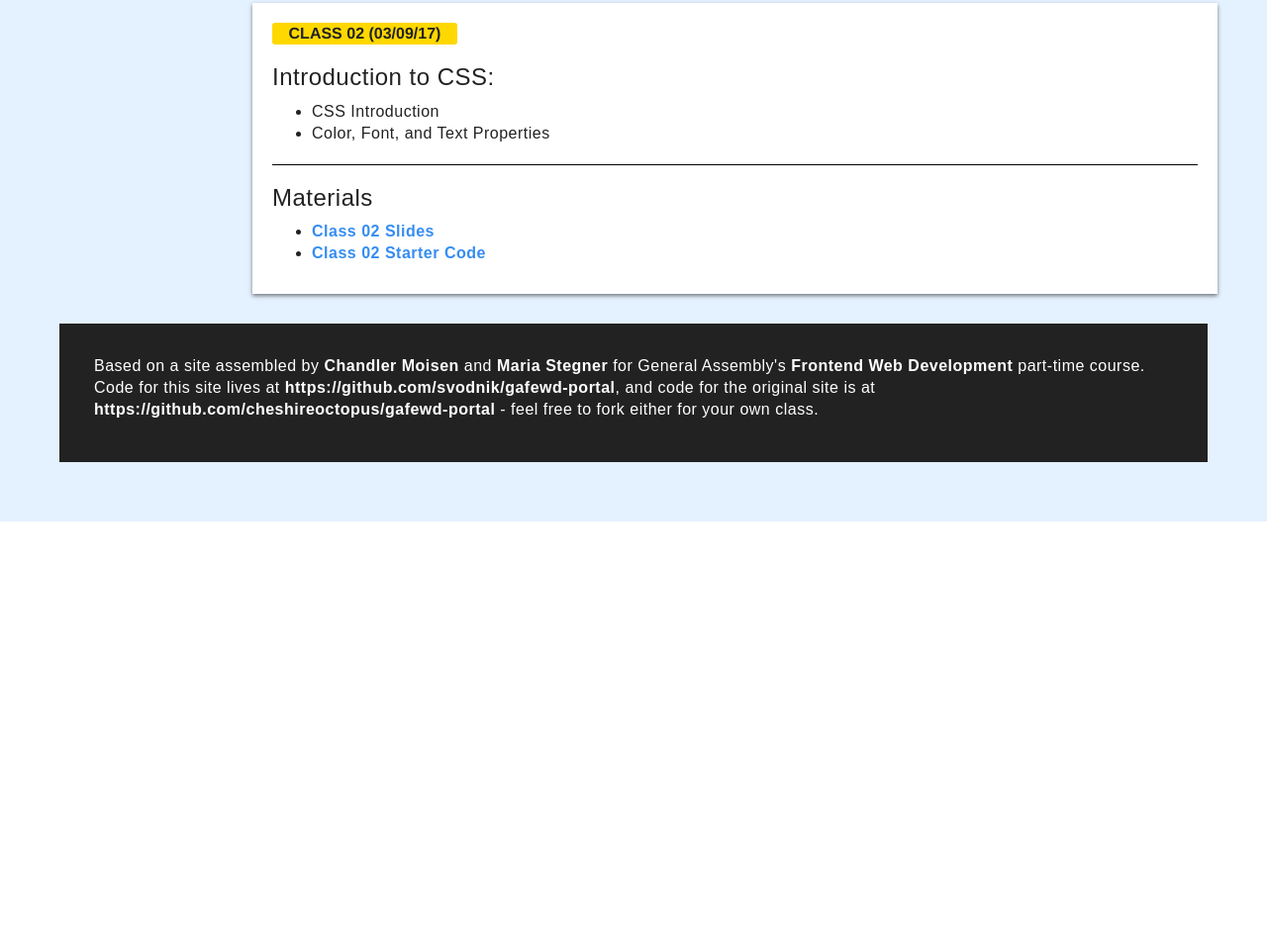
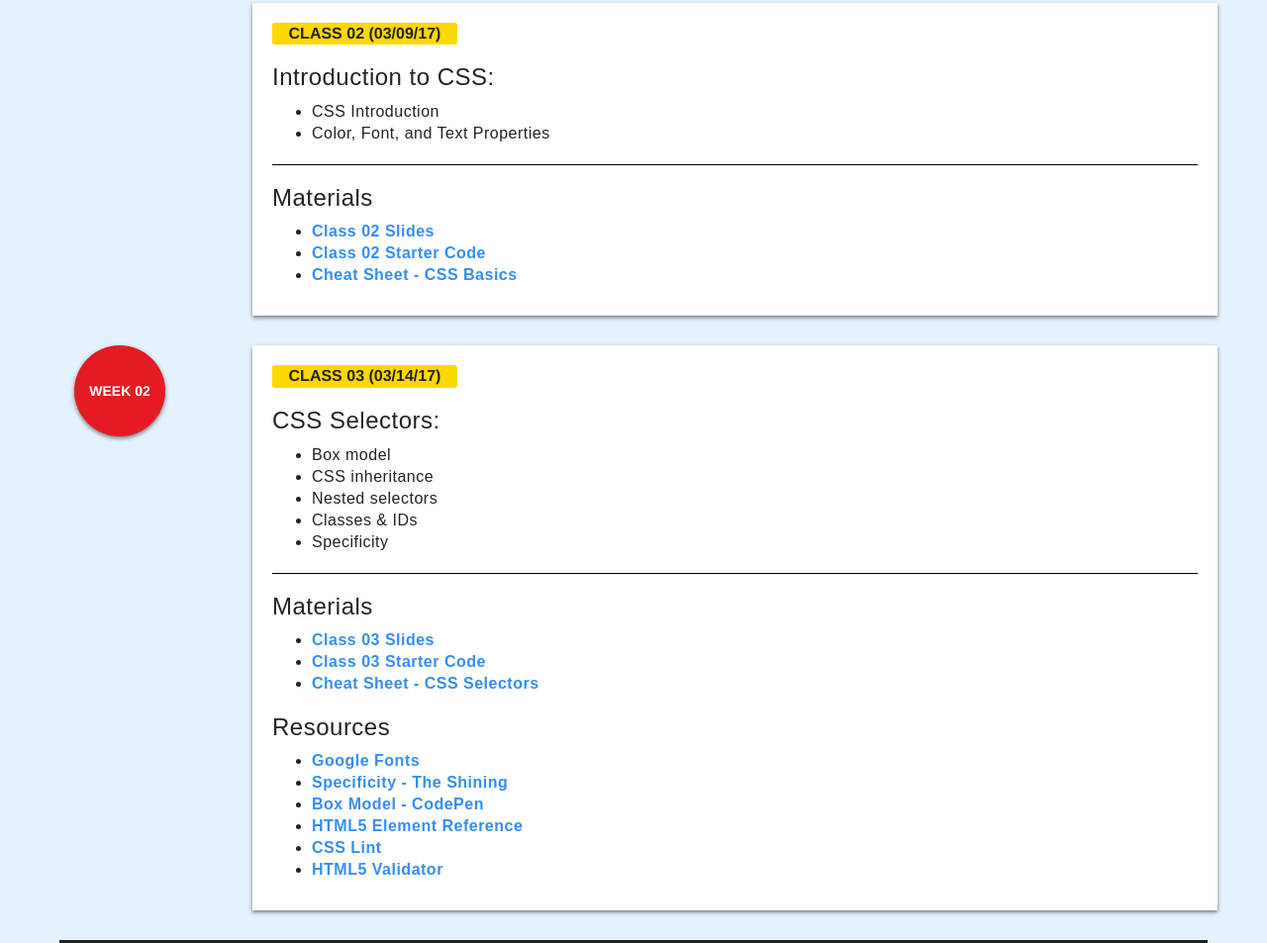
Before and after one commit to svodnik/svodnik.github.io, a plain HTML site: page fewd54/pages/lessons.html in a window 1280 px wide. Shown: the part 1366-2319 px from the top of the page at 99% size. Before the commit the page ends 1893 px from the top, so only its background shows below. Drawn offline with nearby package versions, Linux system fonts and the light colour scheme; a web font is replaced by a local one.

Commit message:
changes before Class 03

```diff
--- a/fewd54/pages/lessons.html
+++ b/fewd54/pages/lessons.html
@@ -1,7 +1,7 @@
 <!DOCTYPE html>
 <html>
 <head>
-	<title>FEWD</title>
+	<title>FEWD SF 54</title>
 	<link rel="stylesheet" href="https://maxcdn.bootstrapcdn.com/bootstrap/3.3.7/css/bootstrap.min.css">
 	<link rel="stylesheet" href="../css/styles.css">
 	<link rel="shortcut icon" type="image/x-icon" href="../img/favicon.ico" />
@@ -160,33 +160,47 @@
 					<ul>
 						<li><a href="../slides/FEWD-SF-54-02-CSS-Basics-slides.pdf">Class 02 Slides</a></li>
 						<li><a href="../starter-code/Lesson02-starter-code.zip">Class 02 Starter Code</a></li>
+						<li><a href="../resources/02_cheat_sheet_css_basics.pdf">Cheat Sheet - CSS Basics</a></li>
 					</ul>
 				</div>
 			</div>
 		</div>
 
 		<!-- WEEK TWO -->
-<!--
 		<div class="container" id="week-two">
 			<div class="row">
 				<div class="col-md-2">
 					<div class="week-marker">Week 02</div>
 				</div>
 				<div class="col-md-10 col-xs-12 info-card push-bottom">
-					<div class="class-date">CLASS 03 (03/13/17)</div>
-					<h3>Introduction to CSS:</h3>
+					<div class="class-date">CLASS 03 (03/14/17)</div>
+					<h3>CSS Selectors:</h3>
 					<ul>
-						<li>CSS Introduction</li>
-						<li>Color, Font, and Text Properties</li>
+						<li>Box model</li>
+						<li>CSS inheritance</li>
+						<li>Nested selectors</li>
+						<li>Classes &amp; IDs</li>
+						<li>Specificity</li>
 					</ul>
 					<hr>
 					<h3>Materials</h3>
 					<ul>
-						<li><a href="../notes/class03.html">Class 03 Notes</a></li>
-						<li><a href="../materials/class03.zip">Class 03 Starter Code</a></li>
+						<li><a href="../slides/FEWD-SF-54-03-CSS-Selectors-slides.pdf">Class 03 Slides</a></li>
+						<li><a href="../starter-code/Lesson03-starter-code.zip">Class 03 Starter Code</a></li>
+						<li><a href="../resources/03_cheat_sheet_css_selectors.pdf">Cheat Sheet - CSS Selectors</a></li>
+					</ul>
+					<h3>Resources</h3>
+					<ul>
+						<li><a href="https://developers.google.com/fonts/docs/getting_started">Google Fonts</a></li>
+						<li><a href="http://cssspecificity.com/#">Specificity - The Shining</a></li>
+						<li><a href="http://codepen.io/carolineartz/full/ogVXZj/">Box Model - CodePen</a></li>
+						<li><a href="https://developer.mozilla.org/en-US/docs/Web/HTML/Element">HTML5 Element Reference</a></li>
+						<li><a href="http://csslint.net/#results">CSS Lint</a></li>
+						<li><a href="https://html5.validator.nu/">HTML5 Validator</a></li>
 					</ul>
 				</div>
 			</div>
+<!--
 			<div class="row">
 				<div class="col-md-10 col-md-offset-2 info-card push-bottom">
 					<div class="class-date">CLASS 04 (03/15/17)</div>
@@ -207,8 +221,9 @@
 					</ul>
 				</div>
 			</div>
+-->
 		</div>
--->
+
 		<!-- WEEK THREE -->
 <!--
 		<div class="container" id="week-three">
```
Also changed, not shown: fewd54/index.html (+7 -5 lines), fewd54/pages/final-project.html (+1 -1 lines), fewd54/pages/homework.html (+1 -1 lines), fewd54/pages/resources.html (+1 -1 lines), 4 other files.
